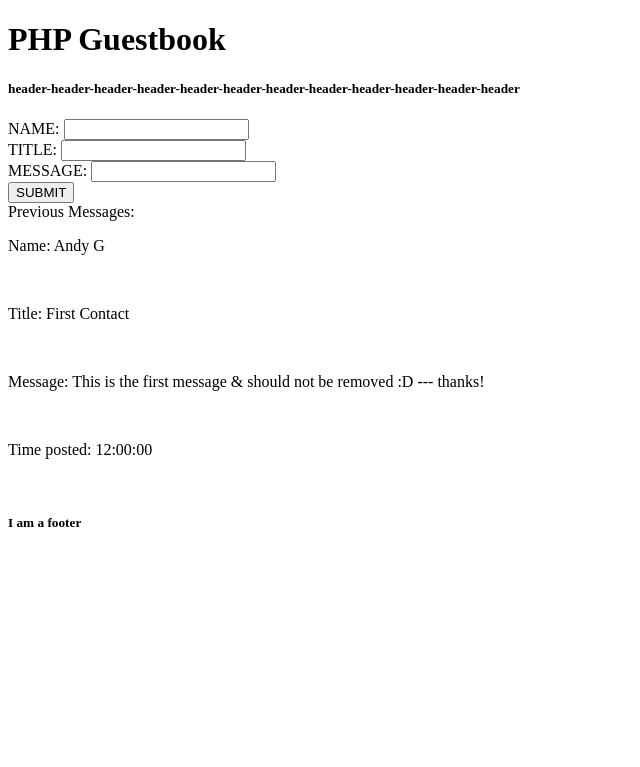
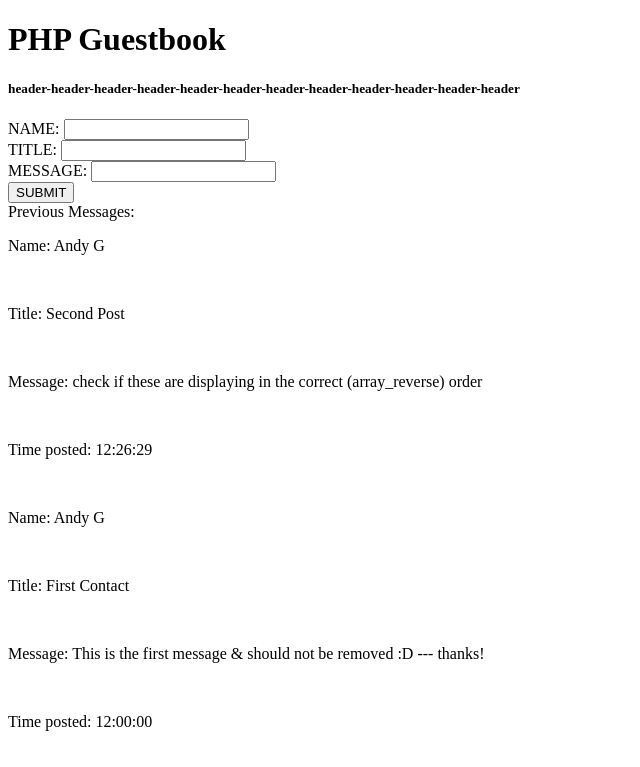
Before and after one commit to AndyGorbould/PHP-Guestbook, a PHP site: page / in a window 1280 px wide. Shown: the top 767 px of the page, without its empty margins (0-640 px from the left). Before the commit the page ends 527 px from the top, so only its background shows below. Run offline with PHP 8.4, Linux system fonts and the light colour scheme.

Commit message:
array reverse working

```diff
--- a/index.php
+++ b/index.php
@@ -50,7 +50,7 @@ require_once('./PostLoader.php'); // methods for:  get all messages from .txt -&
     $load = new PostLoader;
     $loaded = $load->loadPost();       /// how to display with keys??
     // print_r($loaded);
-    foreach($loaded as $singlePost) {
+    foreach(array_reverse($loaded) as $singlePost) {
         echo '<p class="displayName">Name: ';
         echo $singlePost->getName();
         echo '</p></br>';
--- a/messages.txt
+++ b/messages.txt
@@ -1 +1 @@
-[{"name":"Andy G","title":"First Contact","message":"This is the first message & should not be removed :D --- thanks!","time":"12:00:00"}]
+[{"name":"Andy G","title":"First Contact","message":"This is the first message & should not be removed :D --- thanks!","time":"12:00:00"},{"name":"Andy G","title":"Second Post","message":"check if these are displaying in the correct (array_reverse) order","time":"12:26:29"}]
```
